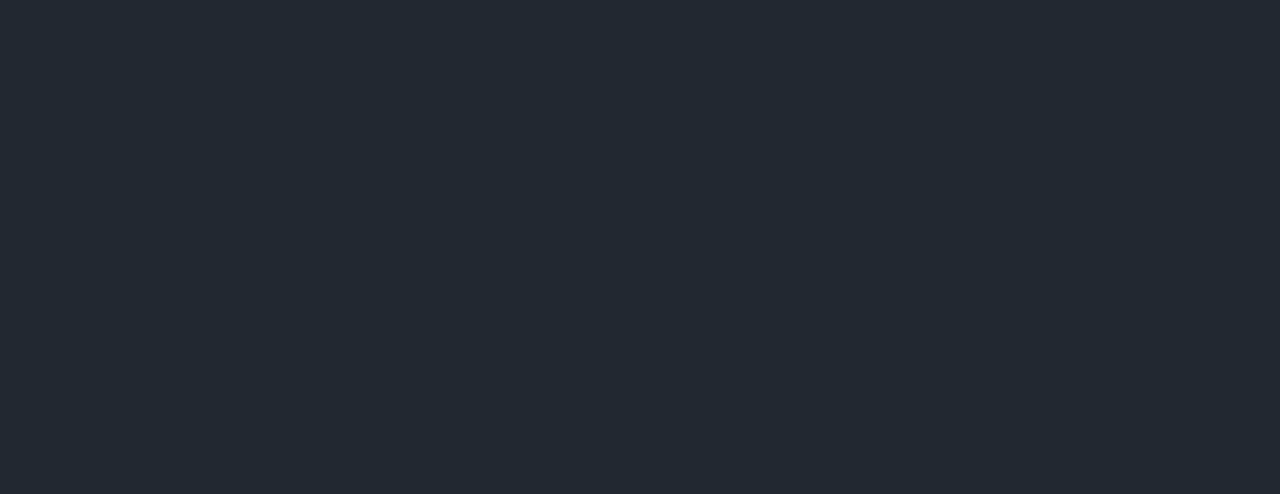
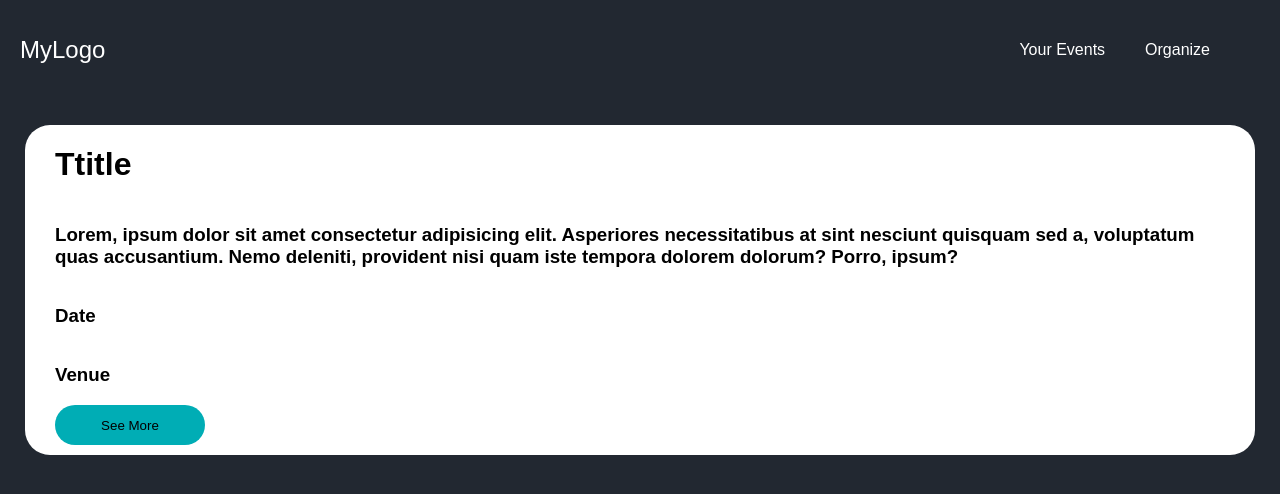
Before and after one commit to Pranava116/Anymosity, a React (Create React App) app in the folder client/: page /mainpage in a window 1280 px wide. Shown: the top 494 px of the page. Built offline with nearby package versions, Linux system fonts and the light colour scheme.

Commit message:
Event Crd UI (Still have to dicide the color scheme

```diff
--- /dev/null
+++ b/client/src/components/Card.css
@@ -0,0 +1,44 @@
+.card-wrapper{
+    display: flex;
+    justify-content: center;
+    align-items: center;
+}
+.main-card{
+    display: flex;
+    background-color: white;
+    flex-direction: column;
+    width: 100%;
+    margin: 25px;
+    border-radius: 25px;
+}
+.title-tag{
+    background-color: white;
+    margin-left: 30px;
+    margin-right: 30px;
+}
+.desc-tag{
+    background-color: white;
+    margin-left: 30px;
+    margin-right: 30px;
+}
+.date-tag{
+    background-color: white;
+    margin-left: 30px;
+    margin-right: 30px;
+}
+.venue-tag{
+    background-color: white;
+    margin-left: 30px;
+    margin-right: 30px;
+}
+.event-info{
+    width: 150px;
+    height: 40px;
+    margin-left: 30px;
+    margin-right: 30px;
+    margin-bottom: 10px;
+    border: none;
+    border-radius: 20px;
+    background-color: #00ADB5;
+    transition: transform 0.3s;
+}
--- /dev/null
+++ b/client/src/components/Card.jsx
@@ -0,0 +1,17 @@
+import React from 'react'
+import './Card.css'
+function Card() {
+  return (
+    <div className='card-wrapper'>
+        <div className='main-card'>
+            <h1 className='title-tag'>Ttitle</h1>
+            <h3 className='desc-tag'>Lorem, ipsum dolor sit amet consectetur adipisicing elit. Asperiores necessitatibus at sint nesciunt quisquam sed a, voluptatum quas accusantium. Nemo deleniti, provident nisi quam iste tempora dolorem dolorum? Porro, ipsum?</h3>
+            <h3 className='date-tag'>Date</h3>
+            <h3 className='venue-tag'>Venue</h3>
+            <button className='event-info'>See More </button>
+
+        </div>
+    </div>
+  )
+}
+export default Card
--- a/client/src/components/Navbar.jsx
+++ b/client/src/components/Navbar.jsx
@@ -18,7 +18,7 @@ const Navbar = (props) => {
             </div>
             <ul className={`nav-links ${isOpen ? 'active' : ''}`}>
                 <li><a href={props.url}>{props.page}</a></li>
-                <li><a href='/'>Contact</a></li>
+                <li><a href='/'>{props.contact}</a></li>
             </ul>
         </nav>
     );
--- a/client/src/pages/Auth.jsx
+++ b/client/src/pages/Auth.jsx
@@ -7,7 +7,7 @@ import { useNavigate } from 'react-router-dom'
 function Auth() {
   return (
     <div className='main-auth-wrapper'>
-        <Navbar page="Home" url = "/"/>
+        <Navbar page="Home" url = "/" contact="Contact Us"/>
         <div className='login-reg-wrapper'>
         <Login/>
         <Register/>
--- a/client/src/pages/Home.jsx
+++ b/client/src/pages/Home.jsx
@@ -5,7 +5,7 @@ import FirstView from '../components/FirstView'
 function Home() {
   return (
     <div>
-      <Navbar  page="Login/Register" url = "/auth"/>
+      <Navbar  page="Login/Register" url = "/auth" contact ="Contact"/>
       <FirstView/>
     </div>
   )
--- a/client/src/pages/MainPage.jsx
+++ b/client/src/pages/MainPage.jsx
@@ -1,10 +1,15 @@
 
 import React from 'react'
 import Navbar from '../components/Navbar.jsx'
+import './MainPage.css'
+import Card from '../components/Card.jsx'
 function MainPage() {
   return (
 	<div className = "Main-page-wrapper">
-
+    <div className='main-page-navbar'>
+      <Navbar page="Your Events" contact="Organize"/>
+    </div>
+    <Card/>
 	</div>
   )
 }
```
Also changed, not shown: client/src/components/Navbar.css (line endings or trailing spaces), client/src/pages/MainPage.css (added).
